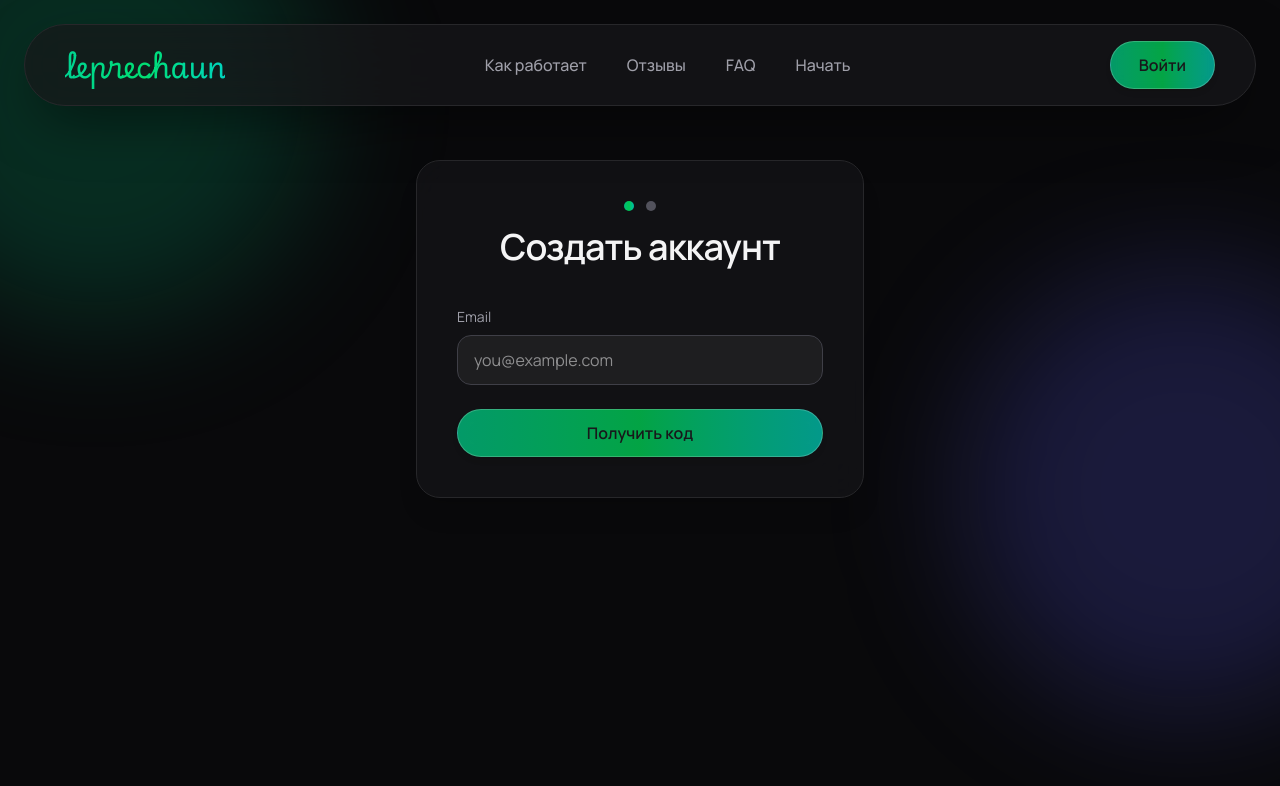
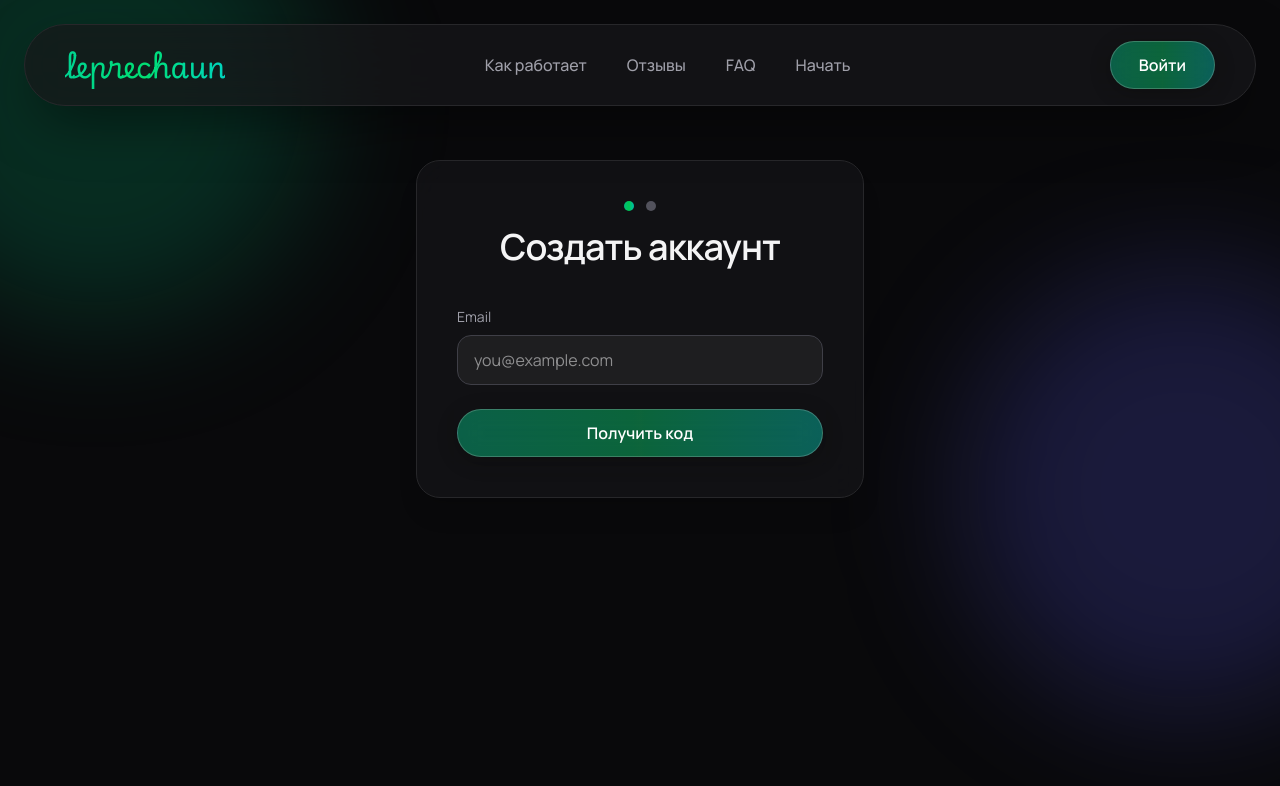
Before and after one commit to ecoobe/leprechaun, a Next.js app in the folder frontend/: page /register in a window 1280 px wide. Shown: the top 786 px of the page. Built offline with nearby package versions, Linux system fonts and the light colour scheme.

Commit message:
f.6.4.11

```diff
--- a/frontend/components/ui/button.tsx
+++ b/frontend/components/ui/button.tsx
@@ -6,33 +6,33 @@ import { cva, VariantProps } from "class-variance-authority";
 import { cn } from "@/lib/utils";
 
 const buttonVariants = cva(
-  "relative inline-flex items-center justify-center gap-2 whitespace-nowrap rounded-full font-semibold outline-none disabled:pointer-events-none disabled:opacity-50 focus-visible:ring-2 focus-visible:ring-white/30 transition-all duration-300 ease-out",
+  "inline-flex items-center justify-center gap-2 whitespace-nowrap rounded-full font-semibold outline-none transition-[transform,box-shadow,background] duration-200 ease-[cubic-bezier(0.4,0,0.2,1)] disabled:pointer-events-none disabled:opacity-50 focus-visible:ring-2 focus-visible:ring-white/40",
   {
     variants: {
       variant: {
-        /* LIQUID GLASS PRIMARY WITH ORIGINAL GREEN GRADIENT */
+        /* LIQUID GLASS PRIMARY WITH GREEN GRADIENT */
         primary: `
-          bg-gradient-to-r from-emerald-500/80 via-green-500/80 to-teal-500/80
-          text-zinc-900
-          backdrop-blur-sm
+          bg-gradient-to-r from-emerald-400/40 via-green-400/40 to-teal-400/40
+          text-white
+          backdrop-blur-md
           border border-white/20
-          shadow-md
-          hover:scale-102
-          hover:shadow-lg
-          active:scale-100
+          shadow-[0_4px_20px_rgba(0,0,0,0.25)]
+          hover:shadow-[0_6px_30px_rgba(0,0,0,0.35)]
+          hover:scale-[1.03]
+          active:scale-[0.98]
         `,
 
-        /* LIQUID GLASS SECONDARY */
+        /* PERFECT LIQUID DARK */
         secondary: `
-          bg-zinc-900/60
-          text-zinc-200
-          backdrop-blur-sm
+          bg-white/5
+          text-zinc-100
+          backdrop-blur-md
           border border-white/10
-          shadow-md
-          hover:bg-zinc-800/60
-          hover:shadow-lg
-          hover:scale-102
-          active:scale-100
+          shadow-[0_4px_16px_rgba(0,0,0,0.3)]
+          hover:bg-white/10
+          hover:shadow-[0_8px_28px_rgba(0,0,0,0.4)]
+          hover:scale-[1.03]
+          active:scale-[0.98]
         `,
 
         outline:
```
